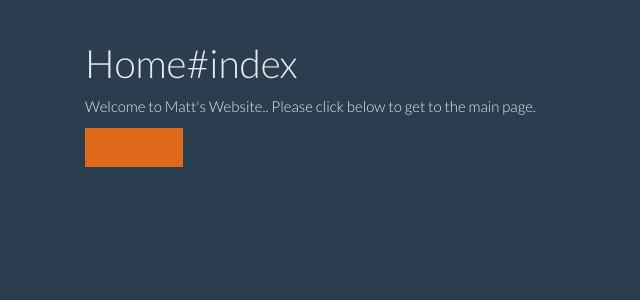
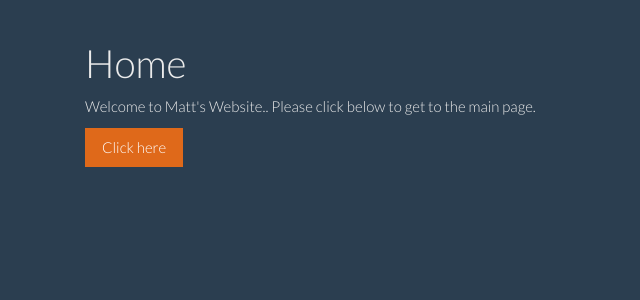
Before and after one commit to matthewcm/Movie_Site, a Rails app: page / in a window 1280 px wide. Shown: the part 40-340 px from the top of the page, without its empty margins (0-640 px from the left). Run offline with Rails 7, Linux system fonts and the light colour scheme; style sheets or scripts are compiled from the project's sources; some libraries are stand-ins or nearby versions.

Commit message:
clean up

```diff
--- a/app/views/home/index.html.erb
+++ b/app/views/home/index.html.erb
@@ -1,4 +1,4 @@
-<h1>Home#index</h1>
+<h1>Home</h1>
 <p>Welcome to Matt's Website.. Please click below to get to the main page.</p>
 
-<button type="button" class="btn btn-primary"><%= link_to "Click here", "/movies" %></button>
+<button type="button" class="btn btn-primary" href="/movies">Click here</button>
```
